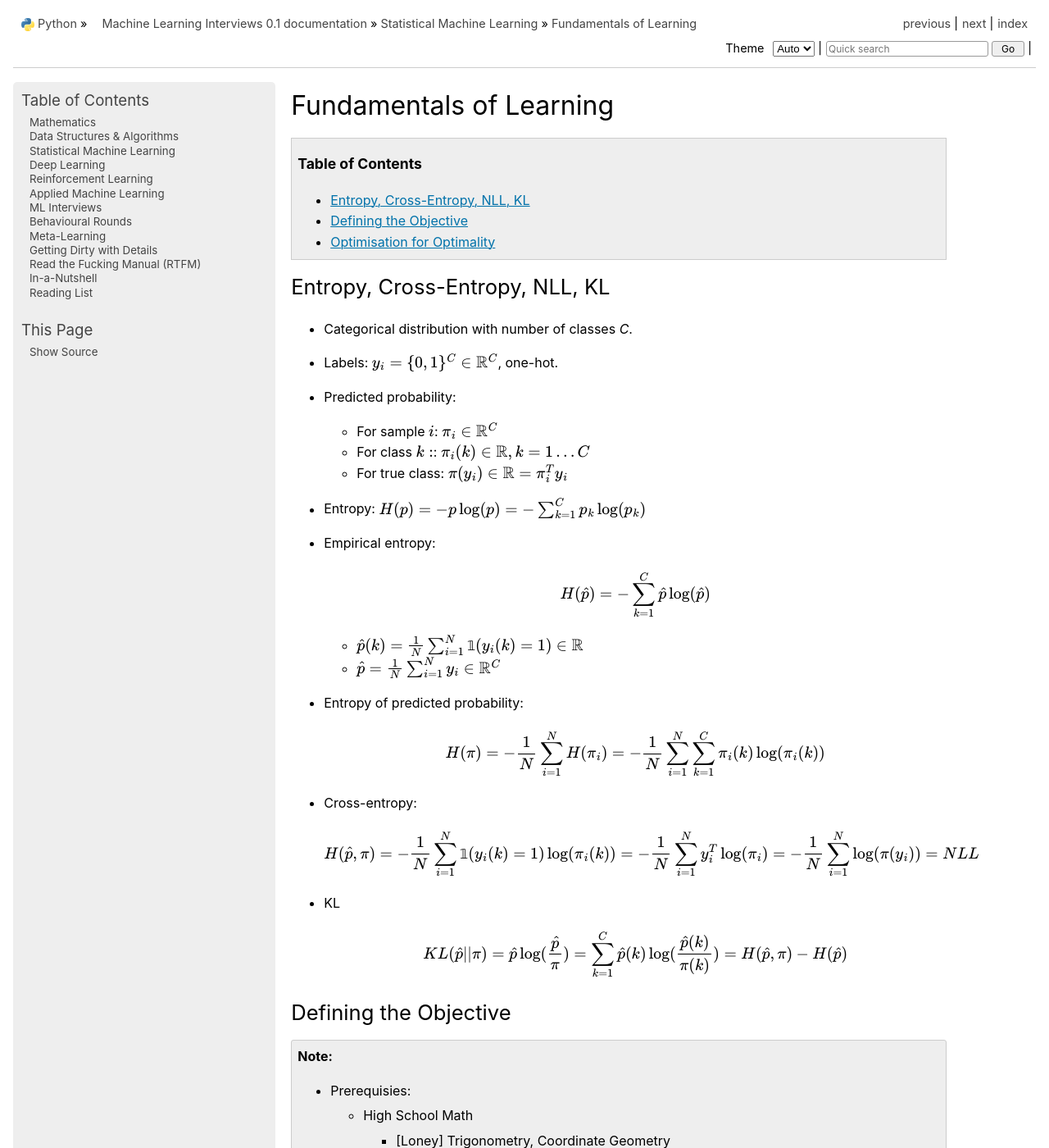
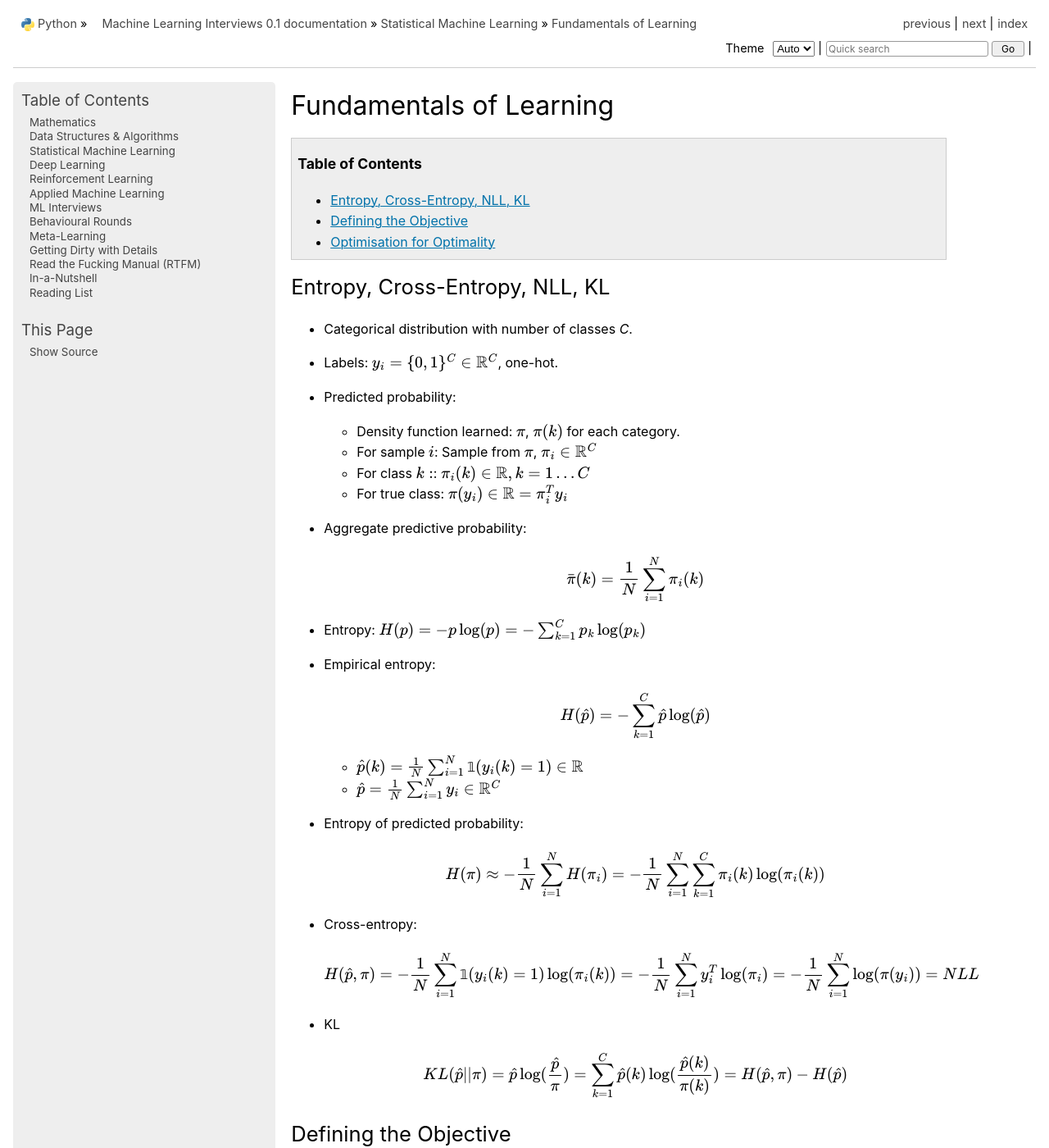
Before and after one commit to uselesstechjunks/leetcode, a Sphinx documentation site: the page built from docs/source/ml/basics.rst, in a window 1280 px wide and 1400 px high. Shown: the whole window at 82% size. Built offline with Sphinx 7.4.7, drawn with Linux system fonts in a browser that asks for light colours; pages that are not in the unit, such as notebooks, are missing from menus.

Commit message:
Update basics.rst

```diff
--- a/docs/source/ml/basics.rst
+++ b/docs/source/ml/basics.rst
@@ -13,9 +13,13 @@ Entropy, Cross-Entropy, NLL, KL
 - Labels: :math:`y_i=\{0,1\}^{C}\in\mathbb{R}^C`, one-hot.
 - Predicted probability:
 
-	- For sample :math:`i`: :math:`\pi_i\in\mathbb{R}^C`
+	- Density function learned: :math:`\pi`, :math:`\pi(k)` for each category.
+	- For sample :math:`i`: Sample from :math:`\pi`, :math:`\pi_i\in\mathbb{R}^C`
 	- For class :math:`k:`: :math:`\pi_i(k)\in\mathbb{R},k=1\dots C`
 	- For true class: :math:`\pi(y_i)\in\mathbb{R}=\pi_i^Ty_i`
+- Aggregate predictive probability:
+
+	.. math:: \bar{\pi}(k)=\frac{1}{N}\sum_{i=1}^N\pi_i(k)
 - Entropy: :math:`H(p)=-p\log(p)=-\sum_{k=1}^C p_k\log(p_k)`
 - Empirical entropy:
 
@@ -24,7 +28,7 @@ Entropy, Cross-Entropy, NLL, KL
 	- :math:`\hat{p}=\frac{1}{N}\sum_{i=1}^N y_i\in\mathbb{R}^C`
 - Entropy of predicted probability:
 
-	.. math:: H(\pi)=-\frac{1}{N}\sum_{i=1}^N H(\pi_i)=-\frac{1}{N}\sum_{i=1}^N \sum_{k=1}^C \pi_i(k)\log(\pi_i(k))
+	.. math:: H(\pi)\approx-\frac{1}{N}\sum_{i=1}^N H(\pi_i)=-\frac{1}{N}\sum_{i=1}^N \sum_{k=1}^C \pi_i(k)\log(\pi_i(k))
 - Cross-entropy:
 
 	.. math:: H(\hat{p},\pi)=-\frac{1}{N}\sum_{i=1}^N\mathbb{1}(y_i(k)=1)\log(\pi_i(k))=-\frac{1}{N}\sum_{i=1}^N y_i^T\log(\pi_i)=-\frac{1}{N}\sum_{i=1}^N \log(\pi(y_i))=NLL
```
